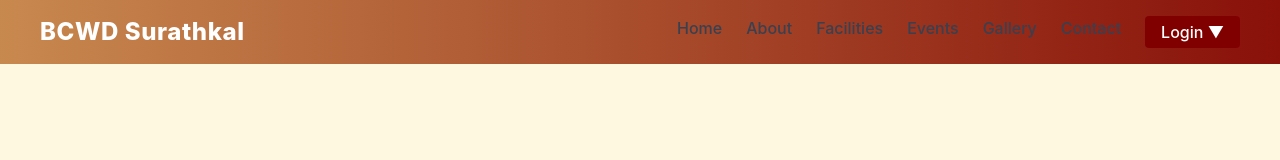
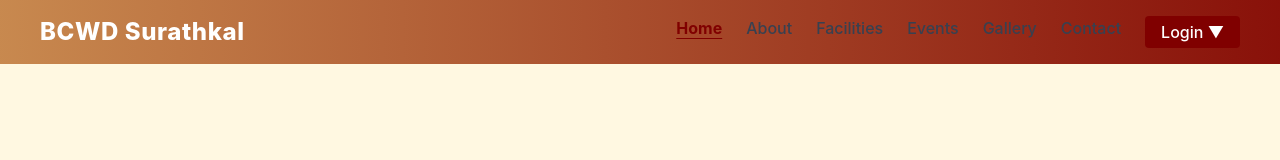
Before and after one commit to ganeshvgs/bcwd, a React (Create React App) app: page /student-login in a window 1280 px wide. Shown: the top 160 px of the page. Built offline with nearby package versions, Linux system fonts and the light colour scheme.

Commit message:
Update Navbar.jsx

```diff
--- a/src/components/Navbar.jsx
+++ b/src/components/Navbar.jsx
@@ -4,14 +4,32 @@ import { Link, useLocation, useNavigate } from "react-router-dom";
 export default function Navbar() {
   const [scrolled, setScrolled] = useState(false);
   const [loginOpen, setLoginOpen] = useState(false);
+  const [activeSection, setActiveSection] = useState("home");
 
   const location = useLocation();
   const navigate = useNavigate();
 
+  // Sections to track
+  const navItems = ["home", "about", "facilities", "events", "gallery", "contact"];
+
   useEffect(() => {
     const handleScroll = () => {
       setScrolled(window.scrollY > 10);
+
+      // Check which section is currently in view
+      let current = "home";
+      navItems.forEach((id) => {
+        const section = document.getElementById(id);
+        if (section) {
+          const rect = section.getBoundingClientRect();
+          if (rect.top <= 100 && rect.bottom >= 100) {
+            current = id;
+          }
+        }
+      });
+      setActiveSection(current);
     };
+
     window.addEventListener("scroll", handleScroll);
     return () => window.removeEventListener("scroll", handleScroll);
   }, []);
@@ -28,23 +46,10 @@ export default function Navbar() {
 
   const toggleLogin = () => setLoginOpen((prev) => !prev);
 
-  // Nav items
-  const navItems = [
-    "home",
-    "about",
-    "facilities",
-    "events",
-    "gallery",
-    "contact",
-  ];
-
-  // Handles navigation for nav buttons
   const handleNavClick = (section) => {
     if (location.pathname !== "/") {
-      // If not on homepage, navigate to homepage with hash to trigger scroll there
       navigate(`/#${section}`);
     } else {
-      // If on homepage, scroll smoothly to section
       const element = document.getElementById(section);
       if (element) {
         element.scrollIntoView({ behavior: "smooth" });
@@ -74,11 +79,13 @@ export default function Navbar() {
             <li key={item}>
               <button
                 onClick={() => handleNavClick(item)}
-                className="relative group capitalize bg-transparent border-none cursor-pointer text-gray-700"
+                className={`relative group capitalize bg-transparent border-none cursor-pointer ${
+                  activeSection === item
+                    ? "text-maroon font-bold underline underline-offset-4"
+                    : "text-gray-700"
+                } transition duration-300`}
               >
-                <span className="group-hover:text-maroon transition duration-300">
-                  {item}
-                </span>
+                <span className="group-hover:text-maroon">{item}</span>
                 <span className="absolute left-0 bottom-0 w-0 h-0.5 bg-maroon transition-all duration-300 group-hover:w-full"></span>
               </button>
             </li>
```
